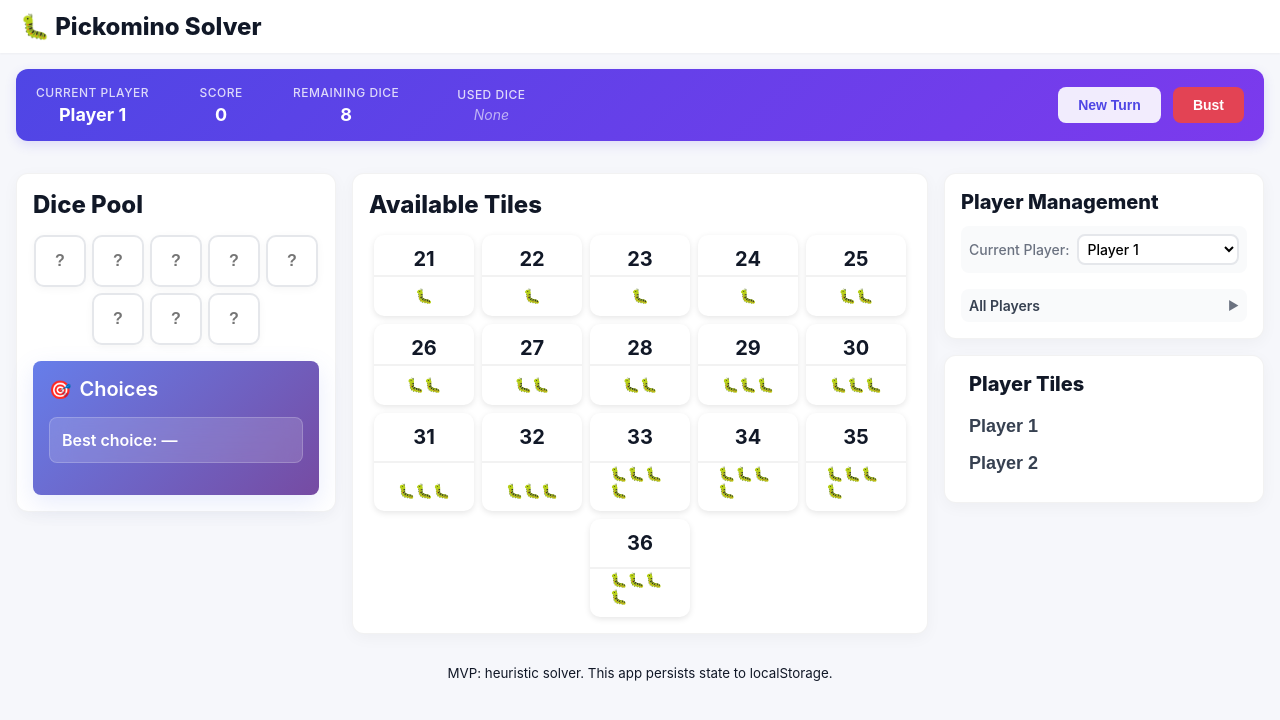
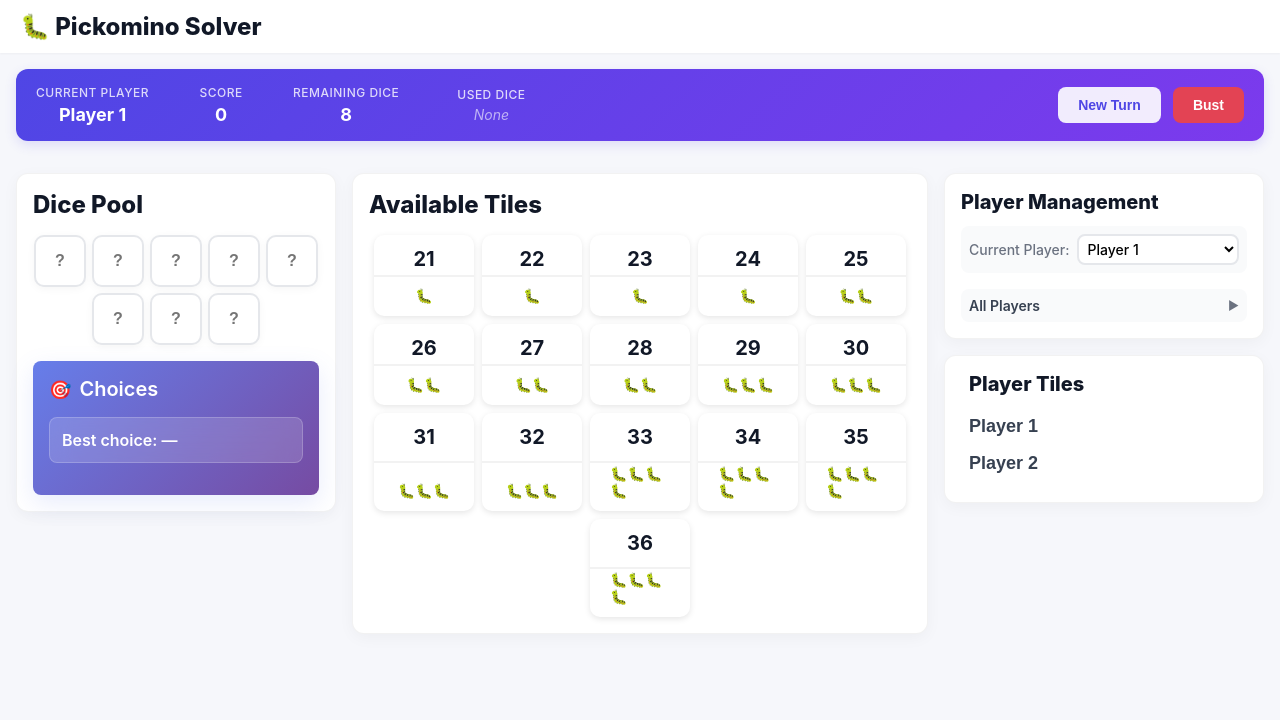
Before and after one commit to JamesNarayanan/Pickomino-Solver, a React (Vite) app: page / in a window 1280 px wide. Shown: the top 720 px of the page. Built offline with nearby package versions, Linux system fonts and the light colour scheme.

Commit message:
Remove footer

```diff
--- a/src/App.tsx
+++ b/src/App.tsx
@@ -364,10 +364,6 @@ export default function App() {
 					</div>
 				</section>
 			</main>
-
-			<footer>
-				<small>MVP: heuristic solver. This app persists state to localStorage.</small>
-			</footer>
 		</div>
 	);
 }
```
